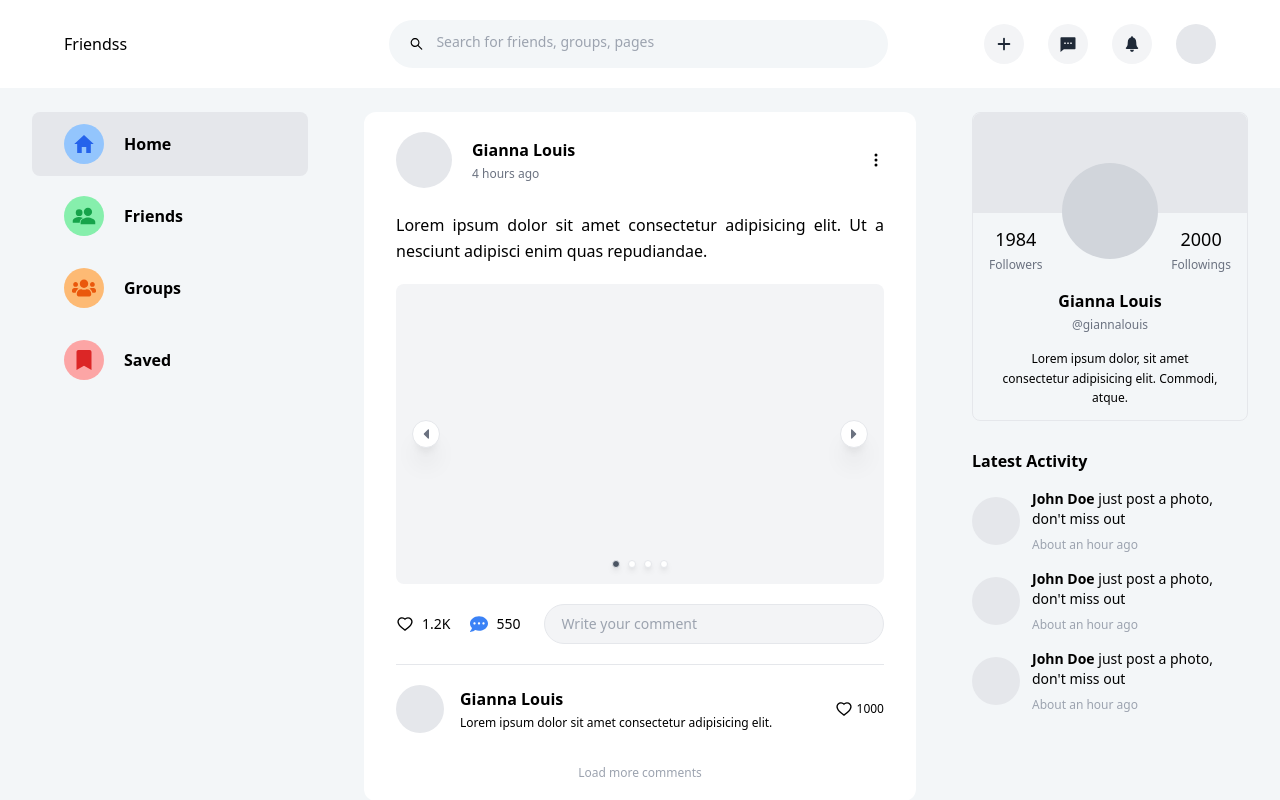
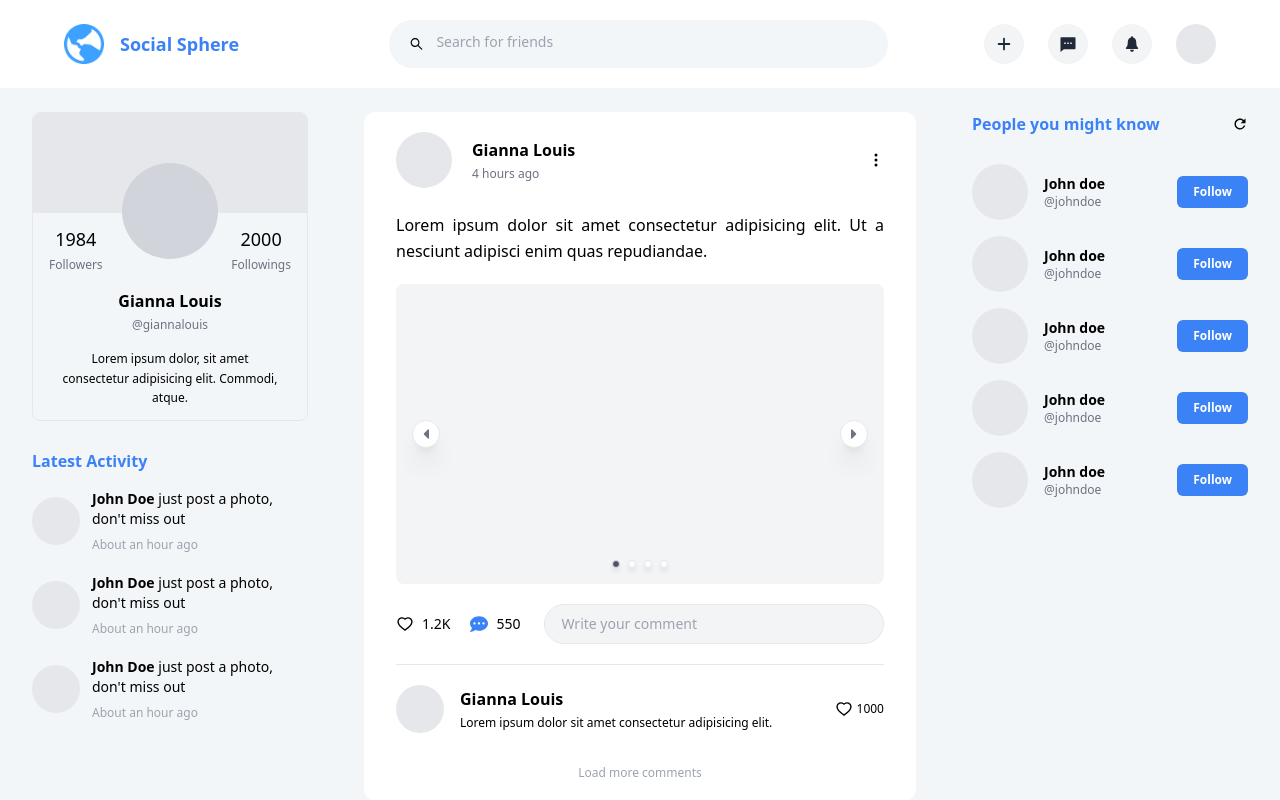
Before and after one commit to blesten/social-media, a React (Create React App) app in the folder client/: page / in a window 1280 px wide. Shown: the top 800 px of the page. Built offline with nearby package versions, Linux system fonts and the light colour scheme.

Commit message:
Create based design for UpsertPost overlay

```diff
--- a/client/src/components/general/Navbar.tsx
+++ b/client/src/components/general/Navbar.tsx
@@ -1,37 +1,87 @@
-import { useState } from 'react'
+import { useState, useEffect, useRef } from 'react'
 import { AiOutlineSearch } from 'react-icons/ai'
 import { RiMessage2Fill } from 'react-icons/ri'
 import { IoIosNotifications } from 'react-icons/io'
 import { HiPlus } from 'react-icons/hi'
+import { Link } from 'react-router-dom'
+import UpsertPost from '../overlay/UpsertPost'
 
 const Navbar = () => {
   const [keyword, setKeyword] = useState('')
+  const [openNotification, setOpenNotification] = useState(false)
+  const [openUpsertPostOverlay, setOpenUpsertPostOverlay] = useState(false)
+
+  const notificationRef = useRef() as React.MutableRefObject<HTMLDivElement>
+  const upsertPostOverlayRef = useRef() as React.MutableRefObject<HTMLDivElement>
+
+  useEffect(() => {
+    const checkIfClickedOutside = (e: MouseEvent) => {
+      if (openNotification && notificationRef.current && !notificationRef.current.contains(e.target as Node)) {
+        setOpenNotification(false)
+      }
+    }
+
+    document.addEventListener('mousedown', checkIfClickedOutside)
+    return () => document.removeEventListener('mousedown', checkIfClickedOutside)
+  }, [openNotification])
+
+  useEffect(() => {
+    const checkIfClickedOutside = (e: MouseEvent) => {
+      if (openUpsertPostOverlay && upsertPostOverlayRef.current && !upsertPostOverlayRef.current.contains(e.target as Node)) {
+        setOpenUpsertPostOverlay(false)
+      }
+    }
+
+    document.addEventListener('mousedown', checkIfClickedOutside)
+    return () => document.removeEventListener('mousedown', checkIfClickedOutside)
+  }, [openUpsertPostOverlay])
 
   return (
+    <>
       <div className='sticky top-0 shadow-light-gray shadow-sm bg-white w-full px-16 py-5 flex justify-between gap-24 items-center z-10'>
-      <div className='flex-1'>
-        <p>Friendss</p>
-      </div>
+        <Link to='/' className='flex-1 flex items-center gap-4'>
+          <img src={`${process.env.PUBLIC_URL}/assets/logo.png`} alt='Social Sphere' className='w-10' />
+          <p className='text-lg font-semibold text-blue-500'>Social Sphere</p>
+        </Link>
         <div className='flex items-center gap-3 flex-[2] bg-light-gray rounded-full py-3 px-5'>
           <AiOutlineSearch />
           <div className='w-full relative'>
             <input type='text' className='outline-none w-full bg-transparent text-sm' value={keyword} onChange={e => setKeyword(e.target.value)} />
-          <p className={`absolute top-0 text-gray-400 text-sm ${keyword.length > 0 ? 'hidden' : 'block'}`}>Search for friends, groups, pages</p>
+            <p className={`absolute top-0 text-gray-400 text-sm ${keyword.length > 0 ? 'hidden' : 'block'}`}>Search for friends</p>
           </div>
         </div>
         <div className='flex-1 flex justify-end gap-6'>
-        <div className='w-10 h-10 rounded-full bg-gray-100 flex items-center justify-center'>
+          <div onClick={() => setOpenUpsertPostOverlay(true)} className='cursor-pointer w-10 h-10 rounded-full bg-gray-100 flex items-center justify-center'>
             <HiPlus className='text-lg text-gray-800' />
           </div>
-        <div className='w-10 h-10 rounded-full bg-gray-100 flex items-center justify-center'>
+          <Link to='/conversation' className='w-10 h-10 rounded-full bg-gray-100 flex items-center justify-center'>
             <RiMessage2Fill className='text-lg text-gray-800' />
+          </Link>
+          <div className='relative'>
+            <div ref={notificationRef} onClick={() => setOpenNotification(!openNotification)} className='cursor-pointer w-10 h-10 rounded-full bg-gray-100 flex items-cen ter justify-center relative'>
+              <IoIosNotifications className='text-xl text-gray-800 absolute top-1/2 left-1/2 -translate-x-1/2 -translate-y-1/2' />
             </div>
-        <div className='w-10 h-10 rounded-full bg-gray-100 flex items-center justify-center'>
-          <IoIosNotifications className='text-xl text-gray-800' />
+            <div className={`absolute top-full right-0 bg-white border border-gray-300 shadow-md rounded-md w-[320px] mt-3 origin-top ${openNotification ? 'scale-y-100' : 'scale-y-0'} transition`}>
+              <div className='flex items-center justify-between p-4 border-b border-gray-300 cursor-pointer hover:bg-light-gray'>
+                <p className='text-sm'><strong>John Doe</strong> just follows you</p>
+                <p className='text-gray-500 font-semibold text-xs'>14mins ago</p>
               </div>
-        <div className='w-10 h-10 rounded-full bg-gray-200'></div>
+              <div className='flex items-center justify-between p-4 border-b border-gray-300 cursor-pointer hover:bg-light-gray'>
+                <p className='text-sm'><strong>John Doe</strong> just follows you</p>
+                <p className='text-gray-500 font-semibold text-xs'>14mins ago</p>
               </div>
             </div>
+          </div>
+          <Link to='/feeds' className='w-10 h-10 rounded-full bg-gray-200'></Link>
+        </div>
+      </div>
+
+      <UpsertPost
+        openUpsertPostOverlay={openUpsertPostOverlay}
+        setOpenUpsertPostOverlay={setOpenUpsertPostOverlay}
+        upsertPostOverlayRef={upsertPostOverlayRef}
+      />
+    </>
   )
 }
 
--- /dev/null
+++ b/client/src/components/overlay/UpsertPost.tsx
@@ -0,0 +1,34 @@
+import { AiOutlineClose } from 'react-icons/ai'
+import { MdFileUpload } from 'react-icons/md'
+
+interface IProps {
+  openUpsertPostOverlay: boolean
+  setOpenUpsertPostOverlay: React.Dispatch<React.SetStateAction<boolean>>
+  upsertPostOverlayRef: React.MutableRefObject<HTMLDivElement>
+}
+
+const UpsertPost: React.FC<IProps> = ({ openUpsertPostOverlay, setOpenUpsertPostOverlay, upsertPostOverlayRef }) => {
+  return (
+    <div className={`z-20 fixed top-0 left-0 bottom-0 right-0 bg-[rgba(0,0,0,.6)] ${openUpsertPostOverlay ? 'opacity-100 pointer-events-auto' : 'opacity-0 pointer-events-none'} transition flex items-center justify-center`}>
+      <div ref={upsertPostOverlayRef} className={`w-1/3 bg-white rounded-md ${openUpsertPostOverlay ? 'translate-y-0' : '-translate-y-16'} transition`}>
+        <div className='flex items-center justify-between px-5 py-3 border-b border-gray-300'>
+          <h1 className='font-semibold'>Create Post</h1>
+          <AiOutlineClose onClick={() => setOpenUpsertPostOverlay(false)} className='cursor-pointer' />
+        </div>
+        <div className='px-5 py-3'>
+          <div className='w-full h-[250px] bg-gray-200 rounded-md flex items-center justify-center flex-col'>
+            <MdFileUpload className='text-gray-300 text-9xl' />
+            <p className='text-sm font-semibold text-gray-500'><span className='underline text-blue-500 cursor-pointer'>Upload</span> images/videos from device</p>
+          </div>
+          <div className='mt-5'>
+            <label htmlFor='caption' className='text-sm'>Caption</label>
+            <textarea name='caption' id='caption' className='w-full resize-none border border-gray-300 rounded-md h-24 outline-none text-sm p-3 mt-2' />
+          </div>
+          <button className='mt-4 bg-blue-500 rounded-full text-white text-sm font-semibold py-2 w-full hover:bg-blue-600 transition outline-none'>Post</button>
+        </div>
+      </div>
+    </div>
+  )
+}
+
+export default UpsertPost
--- a/client/src/pages/Home.tsx
+++ b/client/src/pages/Home.tsx
@@ -1,4 +1,4 @@
-import { IoMdHome } from 'react-icons/io'
+import { IoMdHome, IoMdRefresh } from 'react-icons/io'
 import { FaBookmark, FaCaretLeft, FaCaretRight, FaCommentDots, FaUsers } from 'react-icons/fa'
 import { IoEllipsisVerticalSharp, IoPeopleSharp } from 'react-icons/io5'
 import { Link, useLocation } from 'react-router-dom'
@@ -12,31 +12,53 @@ const Home = () => {
     <div className='bg-light-gray'>
       <Navbar />
       <div className='flex gap-6 min-h-screen pt-6'>
-        <div className='flex-1 h-fit sticky top-28 px-8 flex flex-col gap-2'>
-          <Link to='/' className={`outline-none flex items-center gap-5 font-semibold rounded-lg py-3 px-8 hover:bg-gray-200 transition ${pathname === '/' ? 'bg-gray-200' : ' '}`}>
-            <div className='w-10 h-10 rounded-full bg-blue-300 flex items-center justify-center'>
-              <IoMdHome className='text-blue-600 text-2xl' />
+        <div className='flex-1 h-fit sticky top-28 px-8'>
+          <div className='border boder-gray-100 rounded-lg pb-3'>
+            <div className='rounded-t-lg bg-gray-200 h-[100px] relative'>
+              <div className='absolute top-1/2 left-1/2 -translate-x-1/2 rounded-full w-24 h-24 bg-gray-300'></div>
             </div>
-            <p>Home</p>
-          </Link>
-          <Link to='/' className='outline-none flex items-center gap-5 font-semibold rounded-lg py-3 px-8 hover:bg-gray-200 transition'>
-            <div className='w-10 h-10 rounded-full bg-green-300 flex items-center justify-center'>
-              <IoPeopleSharp className='text-green-600 text-2xl' />
+            <div className='flex items-center justify-between px-4 py-3'>
+              <div className='text-center'>
+                <p className='text-lg mb-1'>1984</p>
+                <p className='text-gray-500 text-xs'>Followers</p>
+              </div>
+              <div className='text-center'>
+                <p className='text-lg mb-1'>2000</p>
+                <p className='text-gray-500 text-xs'>Followings</p>
+              </div>
             </div>
-            <p>Friends</p>
-          </Link>
-          <Link to='/' className='outline-none flex items-center gap-5 font-semibold rounded-lg py-3 px-8 hover:bg-gray-200 transition'>
-            <div className='w-10 h-10 rounded-full bg-orange-300 flex items-center justify-center'>
-              <FaUsers className='text-orange-600 text-2xl' />
+            <div className='text-center px-7 mt-1'>
+              <h1 className='font-semibold mb-1'>Gianna Louis</h1>
+              <p className='text-gray-500 text-xs'>@giannalouis</p>
+              <p className='text-xs mt-4 leading-relaxed'>Lorem ipsum dolor, sit amet consectetur adipisicing elit. Commodi, atque.</p>
             </div>
-            <p>Groups</p>
-          </Link>
-          <Link to='/' className='outline-none flex items-center gap-5 font-semibold rounded-lg py-3 px-8 hover:bg-gray-200 transition'>
-            <div className='w-10 h-10 rounded-full bg-red-300 flex items-center justify-center'>
-              <FaBookmark className='text-red-600 text-xl' />
+          </div>
+          <div className='mt-7'>
+            <p className='font-semibold text-blue-500'>Latest Activity</p>
+            <div className='mt-4'>
+              <div className='flex items-center gap-3 mb-5'>
+                <div className='w-12 h-12 rounded-full bg-gray-200 shrink-0'></div>
+                <div>
+                  <p className='text-sm'><strong>John Doe</strong> just post a photo, don't miss out</p>
+                  <p className='text-xs text-gray-400 mt-2'>About an hour ago</p>
+                </div>
+              </div>
+              <div className='flex items-center gap-3 mb-5'>
+                <div className='w-12 h-12 rounded-full bg-gray-200 shrink-0'></div>
+                <div>
+                  <p className='text-sm'><strong>John Doe</strong> just post a photo, don't miss out</p>
+                  <p className='text-xs text-gray-400 mt-2'>About an hour ago</p>
+                </div>
+              </div>
+              <div className='flex items-center gap-3'>
+                <div className='w-12 h-12 rounded-full bg-gray-200 shrink-0'></div>
+                <div>
+                  <p className='text-sm'><strong>John Doe</strong> just post a photo, don't miss out</p>
+                  <p className='text-xs text-gray-400 mt-2'>About an hour ago</p>
+                </div>
+              </div>
             </div>
-            <p>Saved</p>
-          </Link>
+          </div>
         </div>
         <div className='flex-[2]'>
           <div className='rounded-xl bg-white px-8 py-5 mb-10'>
@@ -171,50 +193,60 @@ const Home = () => {
           </div>
         </div>
         <div className='flex-1 h-fit sticky top-28 px-8'>
-          <div className='border boder-gray-100 rounded-lg pb-3'>
-            <div className='rounded-t-lg bg-gray-200 h-[100px] relative'>
-              <div className='absolute top-1/2 left-1/2 -translate-x-1/2 rounded-full w-24 h-24 bg-gray-300'></div>
-            </div>
-            <div className='flex items-center justify-between px-4 py-3'>
-              <div className='text-center'>
-                <p className='text-lg mb-1'>1984</p>
-                <p className='text-gray-500 text-xs'>Followers</p>
-              </div>
-              <div className='text-center'>
-                <p className='text-lg mb-1'>2000</p>
-                <p className='text-gray-500 text-xs'>Followings</p>
-              </div>
-            </div>
-            <div className='text-center px-7 mt-1'>
-              <h1 className='font-semibold mb-1'>Gianna Louis</h1>
-              <p className='text-gray-500 text-xs'>@giannalouis</p>
-              <p className='text-xs mt-4 leading-relaxed'>Lorem ipsum dolor, sit amet consectetur adipisicing elit. Commodi, atque.</p>
-            </div>
+          <div className='flex items-center justify-between cursor-pointer'>
+            <p className='font-semibold text-blue-500'>People you might know</p>
+            <IoMdRefresh />
           </div>
           <div className='mt-7'>
-            <p className='font-semibold'>Latest Activity</p>
-            <div className='mt-4'>
-              <div className='flex items-center gap-3 mb-4'>
-                <div className='w-12 h-12 rounded-full bg-gray-200 shrink-0'></div>
+            <div className='flex items-center justify-between mb-4'>
+              <div className='flex items-center gap-4'>
+                <div className='w-14 h-14 rounded-full bg-gray-200' />
                 <div>
-                  <p className='text-sm'><strong>John Doe</strong> just post a photo, don't miss out</p>
-                  <p className='text-xs text-gray-400 mt-2'>About an hour ago</p>
+                  <p className='font-semibold text-sm'>John doe</p>
+                  <p className='text-xs text-gray-500'>@johndoe</p>
                 </div>
               </div>
-              <div className='flex items-center gap-3 mb-4'>
-                <div className='w-12 h-12 rounded-full bg-gray-200 shrink-0'></div>
+              <button className='bg-blue-500 text-xs text-white font-semibold rounded-md px-4 py-2'>Follow</button>
+            </div>
+            <div className='flex items-center justify-between mb-4'>
+              <div className='flex items-center gap-4'>
+                <div className='w-14 h-14 rounded-full bg-gray-200' />
                 <div>
-                  <p className='text-sm'><strong>John Doe</strong> just post a photo, don't miss out</p>
-                  <p className='text-xs text-gray-400 mt-2'>About an hour ago</p>
+                  <p className='font-semibold text-sm'>John doe</p>
+                  <p className='text-xs text-gray-500'>@johndoe</p>
                 </div>
               </div>
-              <div className='flex items-center gap-3'>
-                <div className='w-12 h-12 rounded-full bg-gray-200 shrink-0'></div>
+              <button className='bg-blue-500 text-xs text-white font-semibold rounded-md px-4 py-2'>Follow</button>
+            </div>
+            <div className='flex items-center justify-between mb-4'>
+              <div className='flex items-center gap-4'>
+                <div className='w-14 h-14 rounded-full bg-gray-200' />
                 <div>
-                  <p className='text-sm'><strong>John Doe</strong> just post a photo, don't miss out</p>
-                  <p className='text-xs text-gray-400 mt-2'>About an hour ago</p>
+                  <p className='font-semibold text-sm'>John doe</p>
+                  <p className='text-xs text-gray-500'>@johndoe</p>
                 </div>
               </div>
+              <button className='bg-blue-500 text-xs text-white font-semibold rounded-md px-4 py-2'>Follow</button>
+            </div>
+            <div className='flex items-center justify-between mb-4'>
+              <div className='flex items-center gap-4'>
+                <div className='w-14 h-14 rounded-full bg-gray-200' />
+                <div>
+                  <p className='font-semibold text-sm'>John doe</p>
+                  <p className='text-xs text-gray-500'>@johndoe</p>
+                </div>
+              </div>
+              <button className='bg-blue-500 text-xs text-white font-semibold rounded-md px-4 py-2'>Follow</button>
+            </div>
+            <div className='flex items-center justify-between mb-4'>
+              <div className='flex items-center gap-4'>
+                <div className='w-14 h-14 rounded-full bg-gray-200' />
+                <div>
+                  <p className='font-semibold text-sm'>John doe</p>
+                  <p className='text-xs text-gray-500'>@johndoe</p>
+                </div>
+              </div>
+              <button className='bg-blue-500 text-xs text-white font-semibold rounded-md px-4 py-2'>Follow</button>
             </div>
           </div>
         </div>
--- a/client/src/utils/HeadInfo.tsx
+++ b/client/src/utils/HeadInfo.tsx
@@ -1,5 +1,4 @@
 import { Helmet, HelmetProvider } from 'react-helmet-async'
-import { APP_NAME } from './constant'
 
 interface IProps {
   title: string
@@ -9,7 +8,7 @@ const HeadInfo: React.FC<IProps> = ({ title }) => {
   return (
     <HelmetProvider>
       <Helmet>
-        <title>{APP_NAME} - {title}</title>
+        <title>Social Sphere - {title}</title>
       </Helmet>
     </HelmetProvider>
   )
--- a/client/src/utils/constant.ts
+++ /dev/null
@@ -1 +0,0 @@
-export const APP_NAME = 'Social Media'
```
Also changed, not shown: client/public/assets/logo.png (added). Lines whose indentation alone changed are shown as unchanged.
